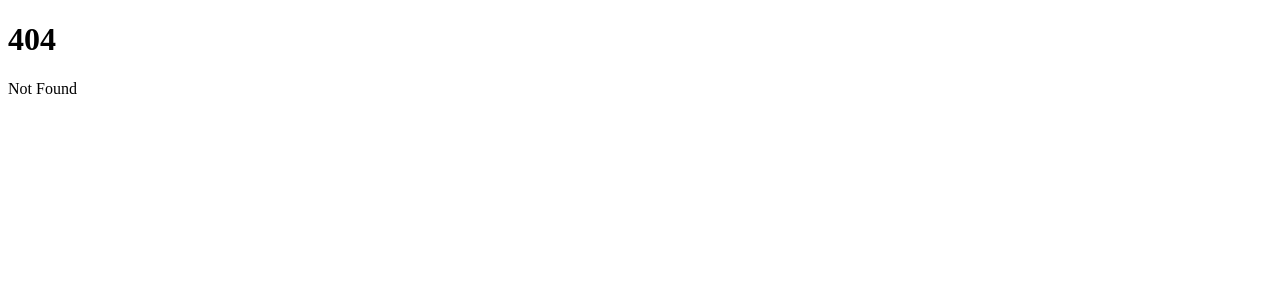
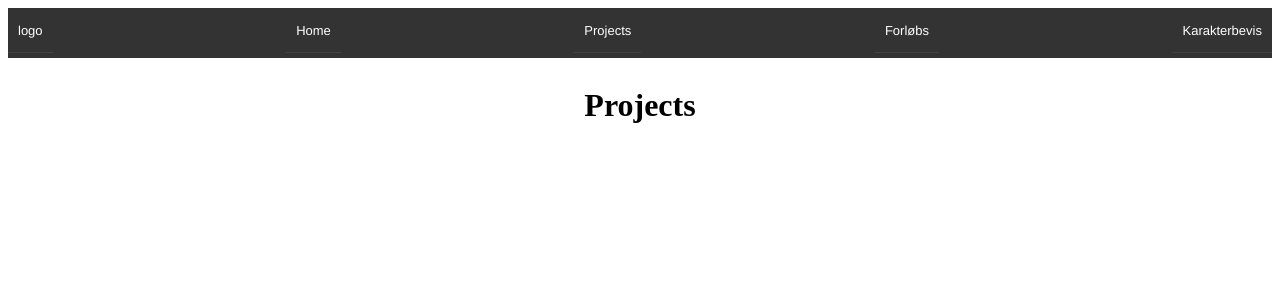
Before and after one commit to stef663k/portfloioTest, a SvelteKit app in the folder myPortfolio/: page /Projects in a window 1280 px wide. Before the commit this address had no page. Shown: the top 300 px of the page. Built offline with nearby package versions, Linux system fonts and the light colour scheme.

Commit message:
routing + layout

```diff
--- /dev/null
+++ b/myPortfolio/src/routes/+layout.svelte
@@ -0,0 +1,185 @@
+<script>
+    import { onMount } from "svelte";
+
+    let showMobileMenu = false;
+
+    const navItems = [
+        {label: "logo", href: "/"},
+        {label: "Home", href: "/"},
+        {label: "Projects", href:"/Projects"},
+        {label: "Forløbs", href: "#"},
+        {label: "Karakterbevis", href: "#"}
+    ];
+
+    const handleMobileClick = () => (showMobileMenu = !showMobileMenu);
+
+    const mediaQueryHandler = e =>{
+
+        if(!e.matches){
+            showMobileMenu = false;
+        }
+    };
+
+    onMount(() => {
+        const mediaListener = window.matchMedia("(max-width: 767px)");
+
+        mediaListener.addEventListener('change',mediaQueryHandler);
+    });
+</script>
+
+<nav>
+    <div class="inner">
+        <div on:click={handleMobileClick} class={`mobile-icon${showMobileMenu ? ' active' : ''}`}>
+          <div class="middle-line"></div>
+        </div>
+        <ul class={`navbar-list${showMobileMenu ? ' mobile' : ''}`}>
+            {#each navItems as item}
+                <li>
+                    <a href={item.href}>{item.label}</a>
+                </li>
+            {/each}
+        </ul>
+    </div>
+</nav>
+
+<body>
+
+</body>
+
+<slot />
+
+<style>
+    nav {
+        background-color: rgba(0, 0, 0, 0.8);
+        font-family: "Helvetica Neue", "Helvetica", "Arial", sans-serif;
+        height: 50px;
+    }
+
+    .innner {
+
+        box-sizing: border-box;
+        display: flex;
+        align-items: center;
+        height: 100%;
+    }
+
+    body {
+        background-color: blue;
+    }
+
+    .mobile-icon {
+        width: 25px;
+        height: 25px;
+        position: relative;
+        cursor: pointer;
+    }
+
+    .mobile-icon:after,
+    .mobile-icon:before,
+    .middle-line {
+        content: "";
+        position: absolute;
+        width: 100%;
+        height: 2px;
+        background-color: #fff;
+        transition: all 0.4s;
+        transform-origin: center;
+    }
+
+    .mobile-icon:before,
+    .middle-line {
+        top: 0;
+    }
+
+    .mobile-icon:after,
+    .middle-line {
+        bottom: 0;
+    }
+
+    .mobile-icon::before {
+        width: 66%;
+    }
+
+    .mobile-icon:after {
+        width: 33%;
+    }
+
+    .middle-line {
+        margin: auto;
+    }
+
+    .mobile-iconh:hover:before,
+    .mobile-icon:hover:after,
+    .mobile-icon.active:before,
+    .mobile-icon.active:after,
+    .mobile-icon.active .middle-line {
+        width: 100%;
+    }
+
+    .mobile-icon.active:before,
+    .mobile-icon.active:after{
+        top: 50%;
+        transform: rotate(-45deg);
+    }
+
+    .mobile-icon.active .middle-line {
+        transform: rotate(-45deg);
+    }
+
+    .navbar-list {
+        display: none;
+        width: 100%;
+        justify-content: space-between;
+        margin: 0;
+        padding: 0 40px;
+    }
+
+    .navbar-list.mobile {
+        background-color: rgba(0, 0, 0, 0.8);
+        position: fixed;
+        display: block;
+        height: calc(100% - 45%);
+        bottom: 0;
+        left: 0;
+    }
+
+    .navbar-list li {
+        list-style: none;
+        position: relative;
+    }
+
+    .navbar-list li::before {
+        content: "";
+        position: absolute;
+        bottom: 0;
+        left: 0;
+        width: 100%;
+        height: 1px;
+        background-color: #424245;
+    }
+
+    .navbar-list a {
+        color: #fff;
+        text-decoration: none;
+        display: flex;
+        height: 45px;
+        align-items: center;
+        padding: 0 10px;
+        font-size: 13px;
+    }
+
+     @media only screen and (min-width: 767px) {
+        .mobile-icon {
+        display: none;}
+    }
+
+    .navbar-list {
+      display: flex;
+      padding: 0;
+    }
+
+    .navbar-list a {
+      display: inline-flex;
+    }
+
+</style>
--- /dev/null
+++ b/myPortfolio/src/routes/Projects/+page.svelte
@@ -0,0 +1,14 @@
+<body>
+    <div class="projectName">
+        <h1>Projects</h1>
+    </div>
+</body>
+
+<style>
+    .projectName {
+        display: flex;
+        justify-content: center;
+        align-items: center;
+
+    }
+</style>
```
Also changed, not shown: myPortfolio/src/routes/+page.svelte (+12 -2 lines), myPortfolio/src/routes/Forløb/+page.svelte (added), myPortfolio/src/routes/Karakterbevis/+page.svelte (added), 1 other file (tests, documents, lock files or other folders).
